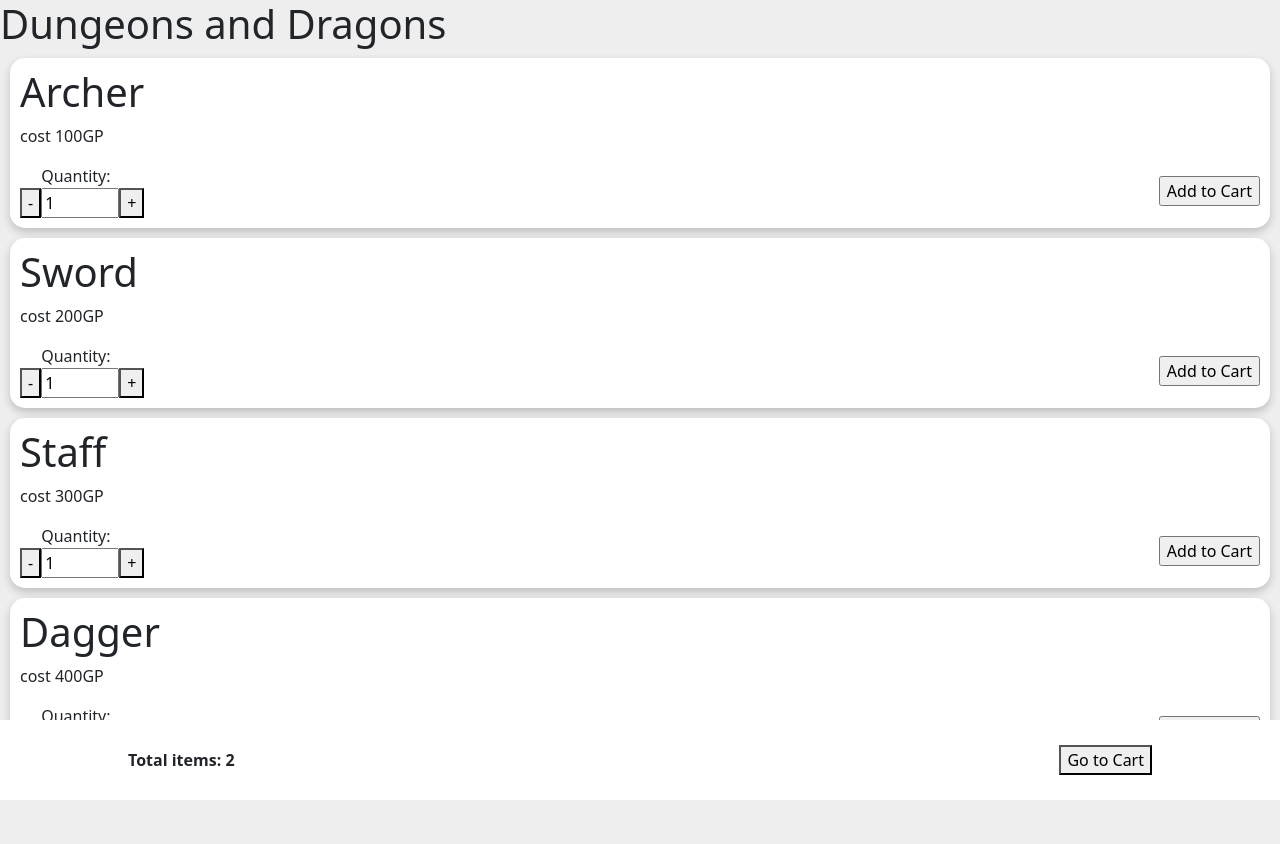
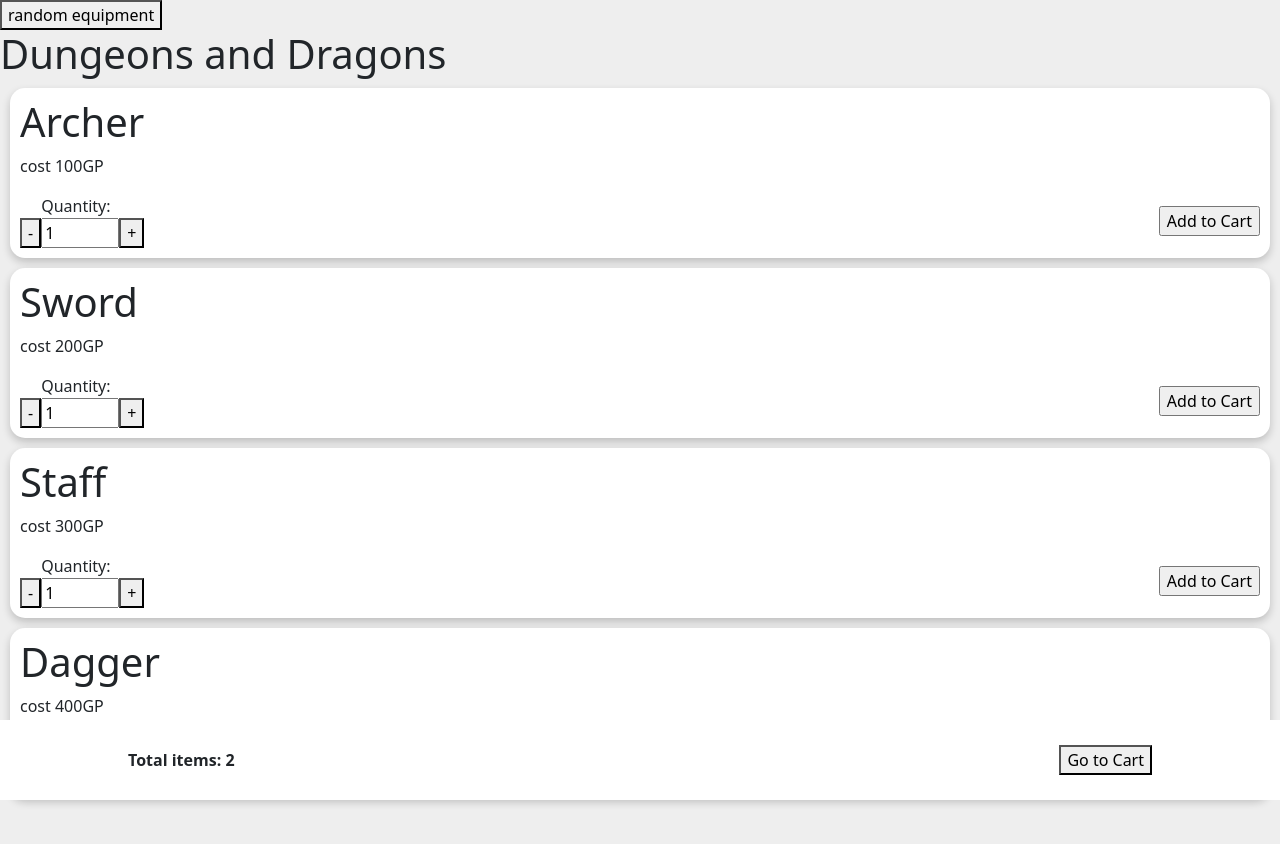
Before and after one commit to ryldale/Dungeons-and-Dragons-React, a React (Create React App) app: page / in a window 1280 px wide. Shown: the top 844 px of the page. Built offline with nearby package versions, Linux system fonts and the light colour scheme.

Commit message:
feat: AXIOS

```diff
--- a/package.json
+++ b/package.json
@@ -6,6 +6,7 @@
     "@testing-library/jest-dom": "^5.17.0",
     "@testing-library/react": "^13.4.0",
     "@testing-library/user-event": "^13.5.0",
+    "axios": "^1.6.7",
     "bootstrap": "^5.3.2",
     "react": "^18.2.0",
     "react-dom": "^18.2.0",
--- a/src/App.js
+++ b/src/App.js
@@ -5,13 +5,17 @@
 import { useReducer } from "react";
 import ItemReducer from "./modules/itemlist/reducer/reducer";
 import { ItemInit } from "./modules/itemlist/reducer/reducerInit";
+import Headers from "./modules/Axios/Headers";
 // import itemData from "./data";
 
 function App() {
   // useReducer Parent - The state and dispatch must be pass along the children
   const [state, dispatch] = useReducer(ItemReducer, ItemInit);
+
+
   return (
     <div>
+        <Headers />
         <Navbar state={state} dispatch={dispatch}/>
       <Routes>
         <Route path="/" element={<ItemListPage state={state} dispatch={dispatch}/>} exact />
--- /dev/null
+++ b/src/modules/Axios/Headers.jsx
@@ -0,0 +1,22 @@
+import { useState } from "react";
+import axios from "axios";
+
+const url = "https://www.dnd5eapi.co/api/equipment-categories/adventuring-gear";
+
+const Headers = () => {
+  const [equipment, setEquipment] = useState("random equipment");
+
+  const fetchEquipment = async () => {
+    try {
+      const { data } = await axios(url,{
+        headers: 'application/json'
+      });
+      console.log(data);
+    } catch (error) {
+      console.log(error.response);
+    }
+  };
+  return <button onClick={fetchEquipment}>{equipment}</button>;
+};
+
+export default Headers;
--- a/src/modules/itemlist/components/Card.jsx
+++ b/src/modules/itemlist/components/Card.jsx
@@ -32,7 +32,7 @@
               <button onClick={decrement}>-</button>
             </div>
             <div>
-              <label for="quantity">Quantity:</label>
+              <label htmlFor="quantity">Quantity:</label>
               <input
                 type="number"
                 min="0"
```
Also changed, not shown: src/modules/Axios/FirstRequest.jsx (added, +24 -0 lines), 1 other file (tests, documents, lock files or other folders).
